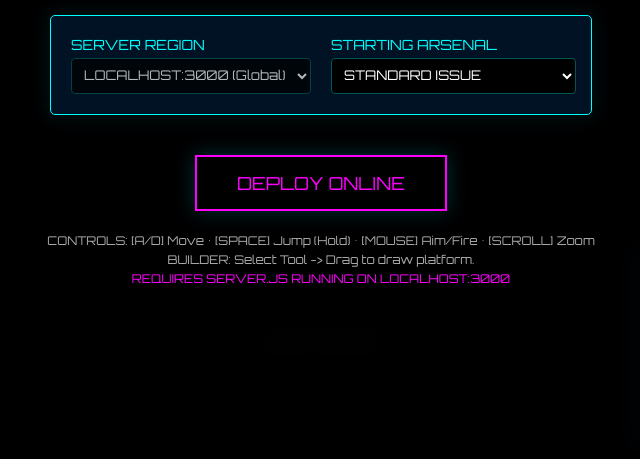
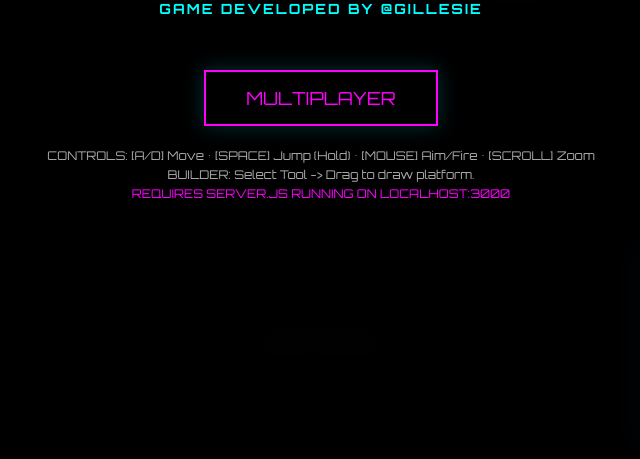
Before and after one commit to gillesie/tankwars-online, a website: page index.html in a window 1280 px wide. Shown: the part 341-800 px from the top of the page, without its empty margins (319-959 px from the left). Drawn offline with nearby package versions, Linux system fonts and the light colour scheme.

Commit message:
Add files via upload

```diff
--- a/index.html
+++ b/index.html
@@ -255,24 +255,12 @@
 
     <div id="start-screen">
         <h1>NEON BLITZ</h1>
-        <h2>TACTICAL CONFIGURATION</h2>
-
-        <div class="config-panel">
-            <div class="config-item">
-                <label>SERVER REGION</label>
-                <select disabled><option>LOCALHOST:3000 (Global)</option></select>
-            </div>
-            <div class="config-item">
-                <label>STARTING ARSENAL</label>
-                <select id="cfg-weapons">
-                    <option value="standard" selected>STANDARD ISSUE</option>
-                    <option value="loaded">FULLY LOADED (Test Mode)</option>
-                </select>
-            </div>
-        </div>
+        <p style="color: #0ff; margin-bottom: 30px; font-size: 14px; letter-spacing: 2px; font-weight: bold;">GAME DEVELOPED BY @GILLESIE</p>
+
+        <input type="hidden" id="cfg-weapons" value="standard">
 
         <div class="btn-group">
-            <button class="secondary" onclick="initGame('multi')">DEPLOY ONLINE</button>
+            <button class="secondary" onclick="initGame('multi')">MULTIPLAYER</button>
         </div>
 
         <p style="margin-top: 20px; font-size: 12px;">
```
